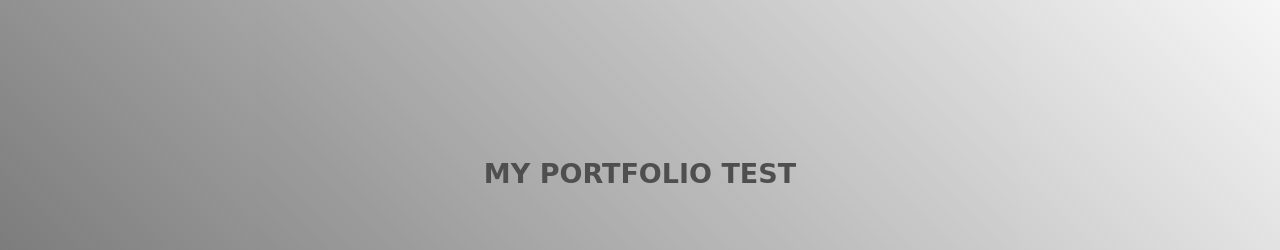
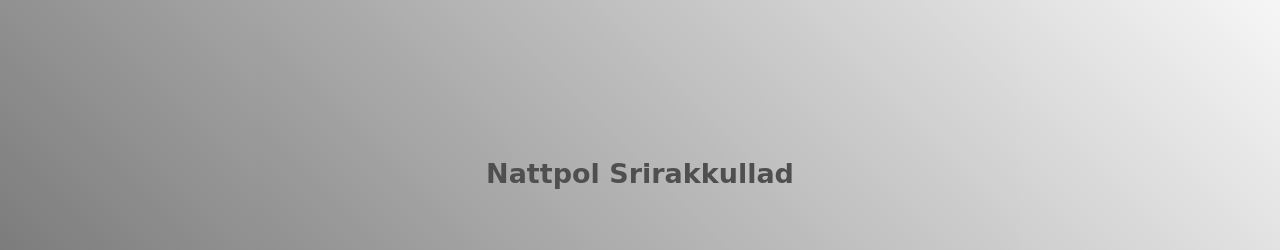
Before and after one commit to khunkhin/portfolio, a plain HTML site: page index.html in a window 1280 px wide. Shown: the top 250 px of the page. Drawn offline with nearby package versions, Linux system fonts and the light colour scheme; a web font is replaced by a local one.

Commit message:
title change

```diff
--- a/index.html
+++ b/index.html
@@ -14,7 +14,7 @@
 
 <body>
     <nav>
-        <h1>MY PORTFOLIO TEST</h1>
+        <h1>Nattpol Srirakkullad</h1>
         <div class="menu">
             <div class="toggle">
                 <ion-icon name="add-outline"></ion-icon>
```
